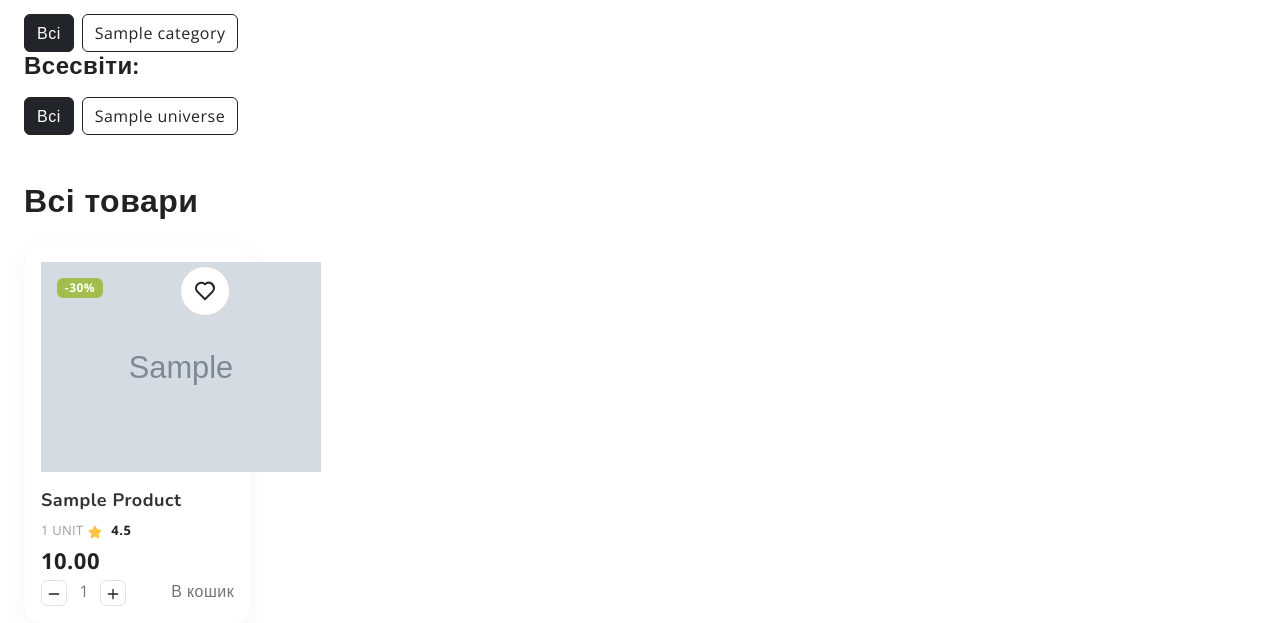
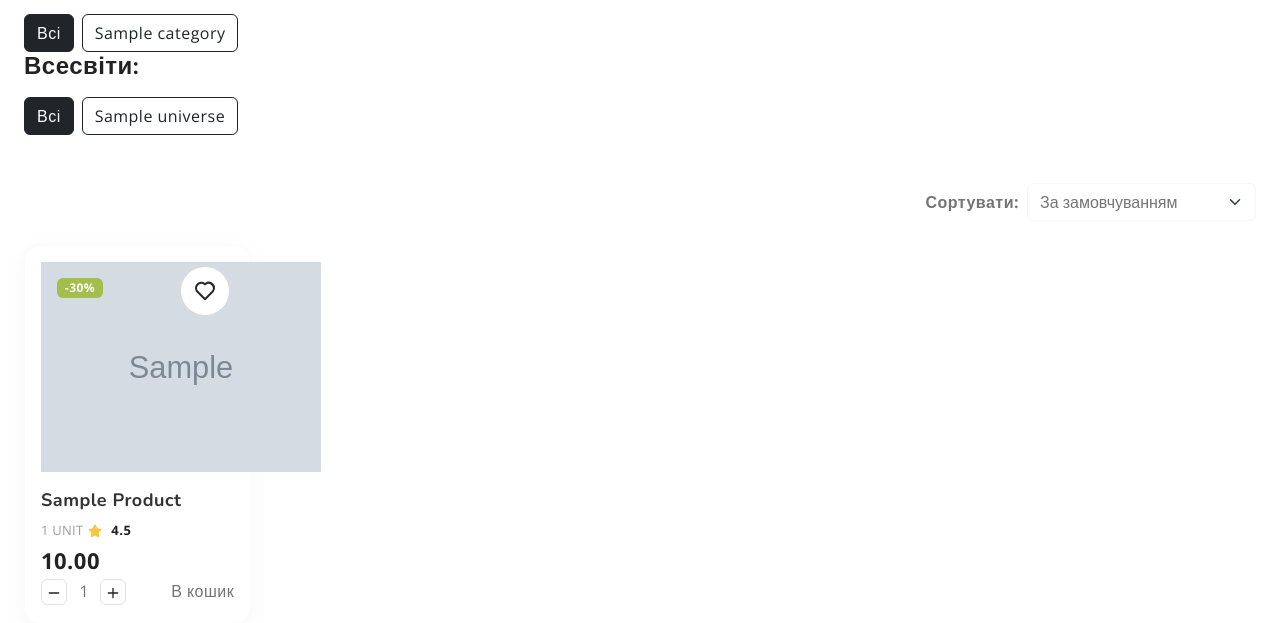
Before and after one commit to ilywka-S/Online-Store-CI-CD, a Django app: page /catalog/ in a window 1280 px wide. Shown: the part 320-943 px from the top of the page. Run offline with Django 5.2, Linux system fonts and the light colour scheme; tables that the repository leaves empty hold one stand-in row (values such as "Sample post"); grey boxes marked "Sample" are stand-in pictures.

Commit message:
added-basic-price-filter

```diff
--- a/store/views.py
+++ b/store/views.py
@@ -30,10 +30,20 @@ def catalog_page(request, category_id=None, universe_id=None):
     else:
         products = Product.objects.all()
 
+    sort_by = request.GET.get('sort', 'default')
+
+    if sort_by == 'price_asc':
+        products = products.order_by('price')
+    if sort_by == 'price_desc':
+        products = products.order_by('-price')
+
     context = {
         'products': products,
         'categories': categories,
-        'universes': universes
+        'universes': universes,
+        'active_category': active_category,
+        'active_universe': active_universe,
+        'current_sort': sort_by
     }
     return render(request, 'catalog.html', context)
 
--- a/templates/catalog.html
+++ b/templates/catalog.html
@@ -30,7 +30,27 @@
           </div>
 
         </div>
-        <h2 class="section-title mb-4">Всі товари</h2>
+        <div class="d-flex justify-content-between align-items-center mb-4">
+          <div class="categories-filter">
+              </div>
+
+          <div class="sort-filter">
+              <form method="get" class="d-flex align-items-center gap-2">
+                  <label for="sort" class="form-label mb-0 text-nowrap fw-bold">Сортувати:</label>
+                  <select name="sort" id="sort" class="form-select w-auto" onchange="this.form.submit()">
+                      <option value="default" {% if current_sort == 'default' %}selected{% endif %}>
+                          За замовчуванням
+                      </option>
+                      <option value="price_asc" {% if current_sort == 'price_asc' %}selected{% endif %}>
+                          Від дешевих до дорогих
+                      </option>
+                      <option value="price_desc" {% if current_sort == 'price_desc' %}selected{% endif %}>
+                          Від дорогих до дешевих
+                      </option>
+                  </select>
+              </form>
+          </div>
+      </div>
         <div class="product-grid row row-cols-1 row-cols-sm-2 row-cols-md-3 row-cols-lg-4 row-cols-xl-5">
           {% for product in products %}
             <div class="col">
```
